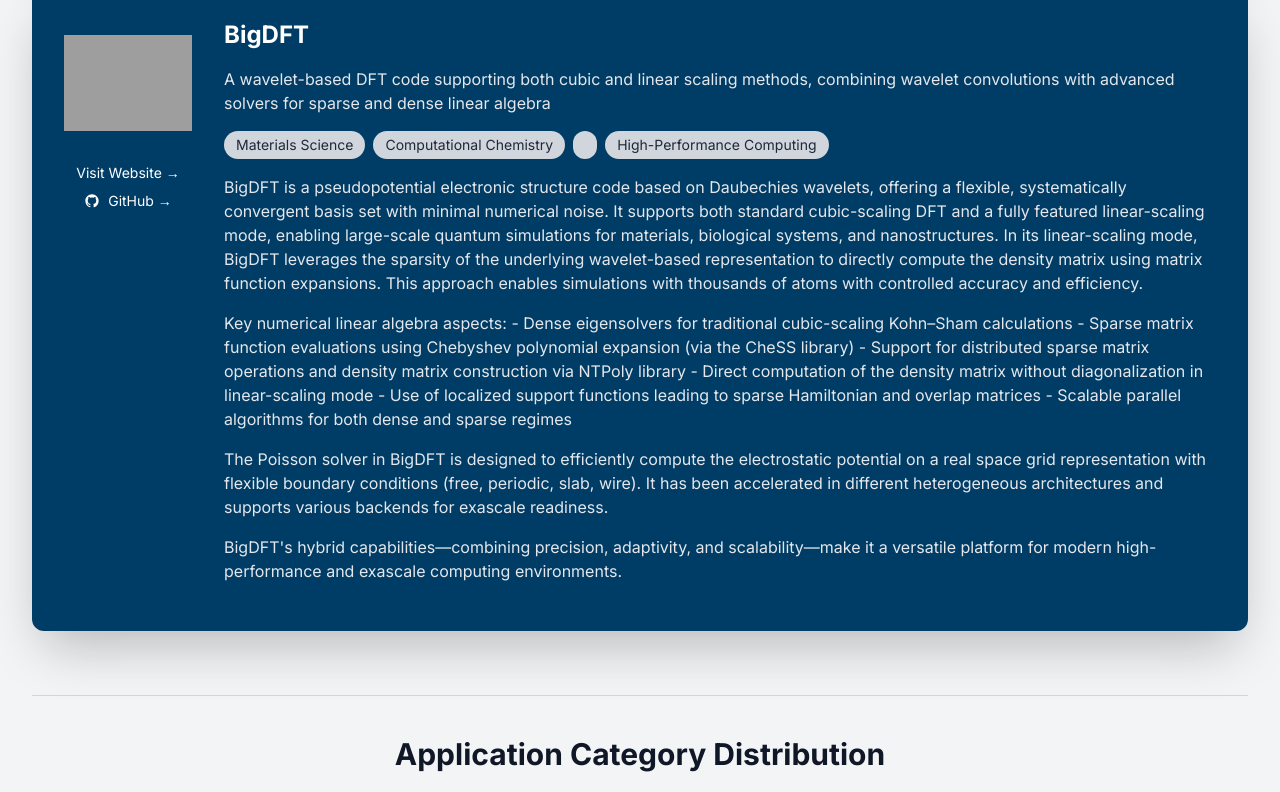
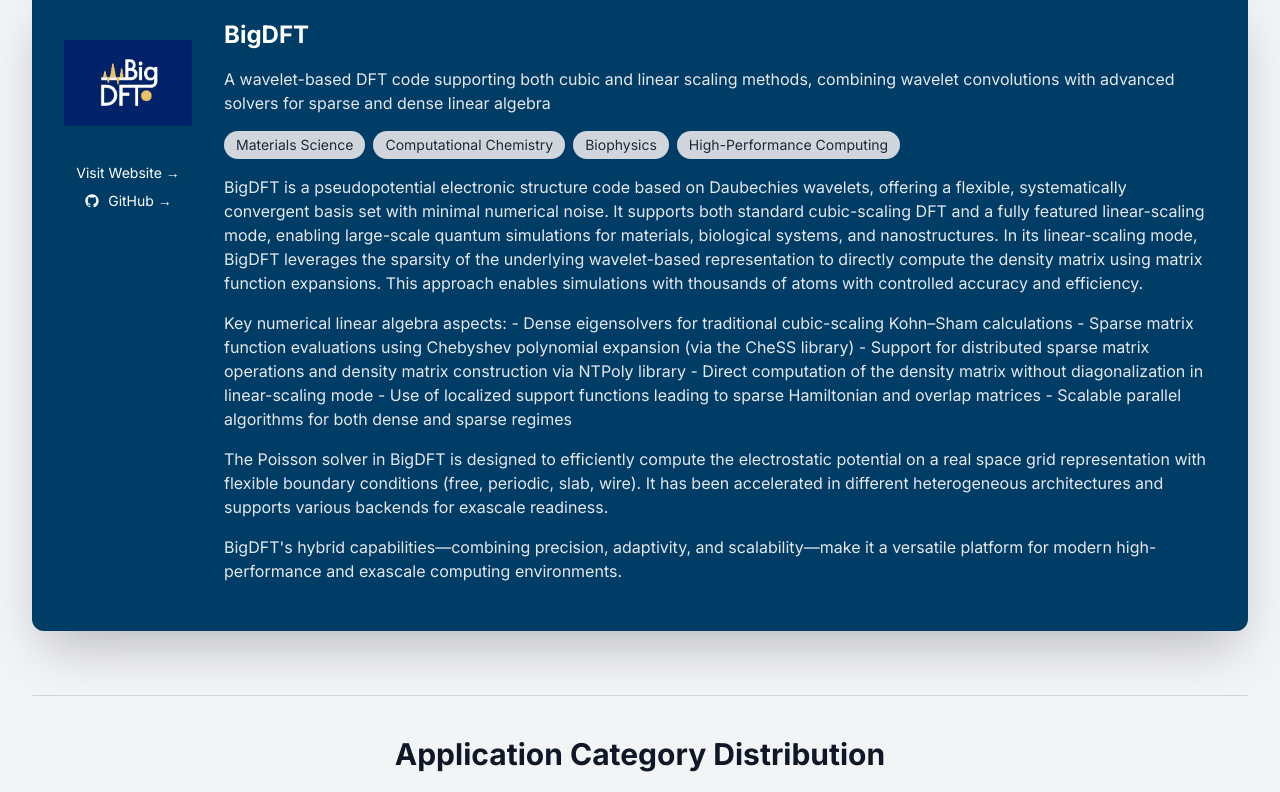
Before and after one commit to ExaNLA-Network/exanla-network.github.io, a Next.js app: page /applications in a window 1280 px wide. Shown: the part 1161-1953 px from the top of the page. Built offline with nearby package versions, Linux system fonts and the light colour scheme; grey boxes are pictures that could not be loaded.

Commit message:
add biophysic categoriy pattern and also bigdft_logo

```diff
--- a/app/applications/applications-data.ts
+++ b/app/applications/applications-data.ts
@@ -4,6 +4,7 @@
   MATERIALS_SCIENCE: "Materials Science",
   PHYSICS_SIMULATION: "Physics Simulation",
   HIGH_PERFORMANCE_COMPUTING: "High-Performance Computing",
+  BIOPHYSICS: "Biophysics",
 } as const;
 
 export type ApplicationCategoryValue = typeof applicationCategories[keyof typeof applicationCategories];
```
Also changed, not shown: public/applications/logo/bigdft_logo.png (added).
